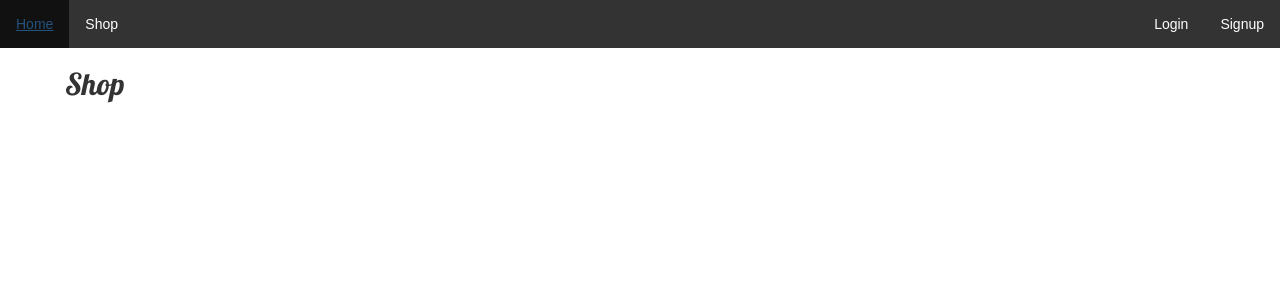
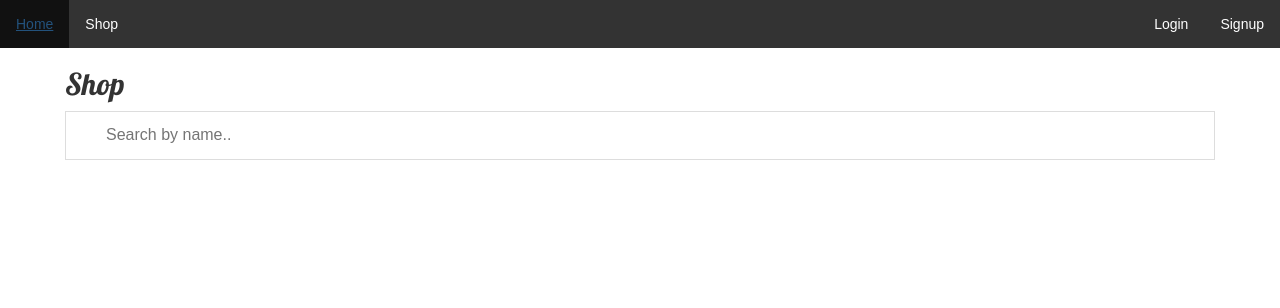
Before and after one commit to Silcrow/shopgame, a Django app: page /shop/ in a window 1280 px wide. Shown: the top 308 px of the page. Run offline with Django 3.2, Linux system fonts and the light colour scheme; data that the repository does not hold is empty; some libraries are stand-ins or nearby versions.

Commit message:
Add search bar for Shop

```diff
--- a/accounts/static/css/base.css
+++ b/accounts/static/css/base.css
@@ -259,3 +259,18 @@ body {font-family: Arial, Helvetica, sans-serif;}
 .form-container .btn:hover, .open-button:hover {
   opacity: 1;
 }
+
+/*--searchBar--*/
+* {
+  box-sizing: border-box;
+}
+
+#searchData {
+  background-position: 10px 10px;
+  background-repeat: no-repeat;
+  width: 100%;
+  font-size: 16px;
+  padding: 12px 20px 12px 40px;
+  border: 1px solid #ddd;
+  margin-bottom: 12px;
+}
--- a/shop/templates/shop/shop.html
+++ b/shop/templates/shop/shop.html
@@ -3,6 +3,10 @@
 {% block content %}
 <h2>Shop</h2>
 
+
+<input type="text" id="searchData" onkeyup="searchProduct()" placeholder="Search by name.." title="Type in a name">
+
+<div id="merchandise">
   {% for item in items %}
     <div class="card">
         <h3>{{ item.name }}</h3>
@@ -11,13 +15,14 @@
         <button>Add to Cart</button>
     </div>
     {% endfor %}
+</div>
 
 
 <button class="open-button" onclick="openForm()">
     <span class="glyphicon glyphicon-shopping-cart"></span> Shopping Cart
 </button>
 
-<div class="chat-popup" id="myForm">
+<div class="chat-popup" id="cartForm">
   <form action="/action_page.php" class="form-container">
 
     <label for="msg"><b>Message</b></label>
@@ -30,12 +35,30 @@
 
 <script>
 function openForm() {
-  document.getElementById("myForm").style.display = "block";
+  document.getElementById("cartForm").style.display = "block";
 }
 
 function closeForm() {
-  document.getElementById("myForm").style.display = "none";
+  document.getElementById("cartForm").style.display = "none";
 }
+
+function searchProduct() {
+    let input, filter, goods, product, name, i, txtValue;
+    input = document.getElementById("searchData");
+    filter = input.value.toUpperCase();
+    goods = document.getElementById("merchandise");
+    product = goods.getElementsByTagName("div");
+    for (i = 0; i < product.length; i++) {
+        name = product[i].getElementsByTagName("h3")[0];
+        txtValue = name.textContent || name.innerText;
+        if (txtValue.toUpperCase().indexOf(filter) > -1) {
+            product[i].style.display = "";
+        } else {
+            product[i].style.display = "none";
+        }
+    }
+}
+
 </script>
 
 {% endblock %}
```
Lines whose indentation alone changed are shown as unchanged.
